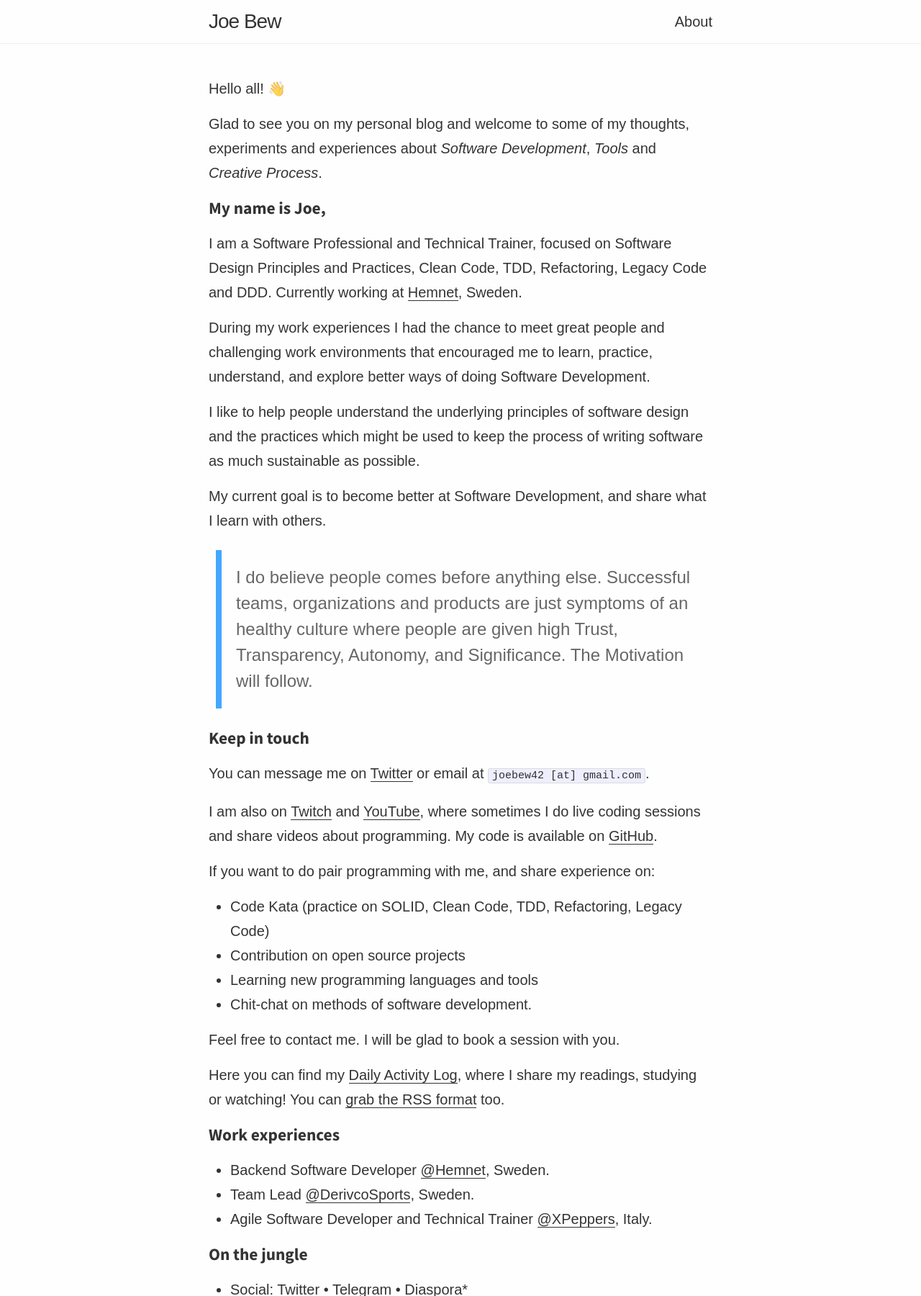
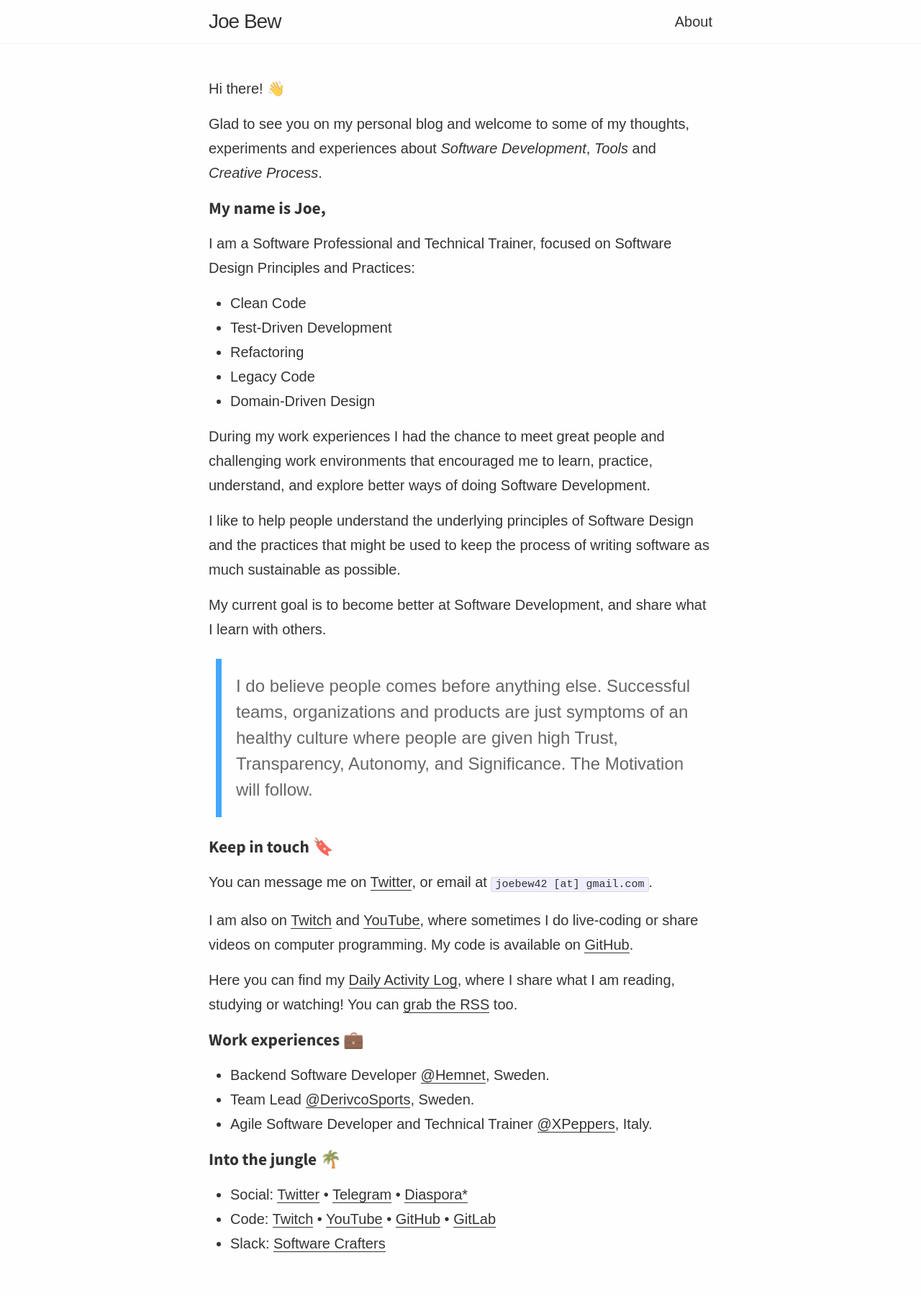
Before and after one commit to joebew42/joebew42.github.io, a Jekyll site: the page built from about.md, in a window 1280 px wide, cut to the strip 0-1800 px from the top of the page. Shown: the whole strip at 72% size. Built offline with Jekyll 4.4.1, drawn with Linux system fonts in a browser that asks for light colours; emoji names are drawn with the system emoji font; some web fonts are replaced.

Commit message:
update about

```diff
--- a/_sass/_base.scss
+++ b/_sass/_base.scss
@@ -234,3 +234,8 @@ pre {
     width: 100%;
     height: 100%;
 }
+
+.emoji {
+    width: 24px;
+    height: 24px;
+}
--- a/about.md
+++ b/about.md
@@ -4,46 +4,43 @@ title: About
 permalink: /about/
 ---
 
-Hello all! 👋
+Hi there! :wave:
 
 Glad to see you on my personal blog and welcome to some of my thoughts, experiments and experiences about _Software Development_, _Tools_ and _Creative Process_.
 
 ### My name is Joe,
 
-I am a Software Professional and Technical Trainer, focused on Software Design Principles and Practices, Clean Code, TDD, Refactoring, Legacy Code and DDD. Currently working at [Hemnet](https://www.hemnet.se/), Sweden.
+I am a Software Professional and Technical Trainer, focused on Software Design Principles and Practices:
+
+- Clean Code
+- Test-Driven Development
+- Refactoring
+- Legacy Code
+- Domain-Driven Design
 
 During my work experiences I had the chance to meet great people and challenging work environments that encouraged me to learn, practice, understand, and explore better ways of doing Software Development.
 
-I like to help people understand the underlying principles of software design and the practices which might be used to keep the process of writing software as much sustainable as possible.
+I like to help people understand the underlying principles of Software Design and the practices that might be used to keep the process of writing software as much sustainable as possible.
 
 My current goal is to become better at Software Development, and share what I learn with others.
 
 > I do believe people comes before anything else. Successful teams, organizations and products are just symptoms of an healthy culture where people are given high Trust, Transparency, Autonomy, and Significance. The Motivation will follow.
 
-### Keep in touch
+### Keep in touch :bookmark:
 
-You can message me on [Twitter](https://twitter.com/joebew42) or email at `joebew42 [at] gmail.com`.
+You can message me on [Twitter](https://twitter.com/joebew42), or email at `joebew42 [at] gmail.com`.
 
-I am also on [Twitch](https://twitch.tv/joebew42) and [YouTube](https://www.youtube.com/channel/UCEt-X-5yZ86SYTNDbSQgVAQ), where sometimes I do live coding sessions and share videos about programming. My code is available on [GitHub](https://github.com/joebew42).
+I am also on [Twitch](https://twitch.tv/joebew42) and [YouTube](https://www.youtube.com/channel/UCEt-X-5yZ86SYTNDbSQgVAQ), where sometimes I do live-coding or share videos on computer programming. My code is available on [GitHub](https://github.com/joebew42).
 
-If you want to do pair programming with me, and share experience on:
+Here you can find my [Daily Activity Log](http://joebew42.github.io/events.xml), where I share what I am reading, studying or watching! You can [grab the RSS](https://daily2rss.herokuapp.com/rss/?url=http://joebew42.github.io/events) too.
 
-- Code Kata (practice on SOLID, Clean Code, TDD, Refactoring, Legacy Code)
-- Contribution on open source projects
-- Learning new programming languages and tools
-- Chit-chat on methods of software development.
-
-Feel free to contact me. I will be glad to book a session with you.
-
-Here you can find my [Daily Activity Log](http://joebew42.github.io/events.xml), where I share my readings, studying or watching! You can [grab the RSS format](https://daily2rss.herokuapp.com/rss/?url=http://joebew42.github.io/events) too.
-
-### Work experiences
+### Work experiences :briefcase:
 
 - Backend Software Developer [@Hemnet](https://twitter.com/hemnet), Sweden.
 - Team Lead [@DerivcoSports](https://twitter.com/derivcosports), Sweden.
 - Agile Software Developer and Technical Trainer [@XPeppers](https://twitter.com/xpeppers), Italy.
 
-### On the jungle
+### Into the jungle :palm_tree:
 
 - Social: [Twitter](https://twitter.com/joebew42) • [Telegram](https://t.me/joebew42) • [Diaspora*](https://joindiaspora.com/people/fdc8e995614a2609)
 - Code: [Twitch](https://twitch.tv/joebew42) • [YouTube](https://www.youtube.com/channel/UCEt-X-5yZ86SYTNDbSQgVAQ) • [GitHub](https://github.com/joebew42) • [GitLab](https://gitlab.com/joebew42)
```
